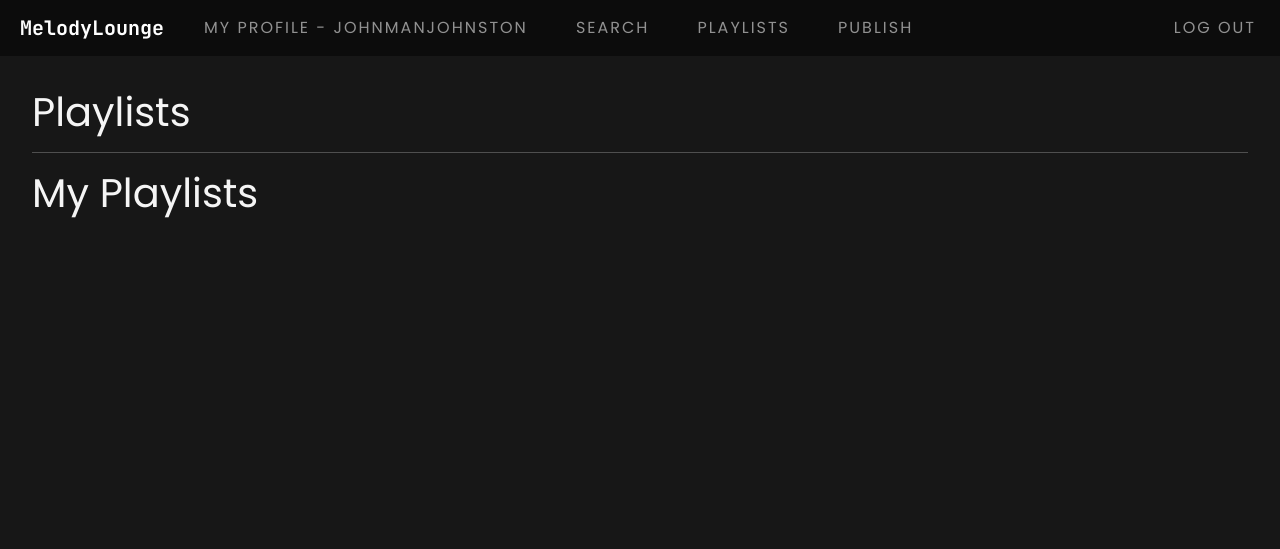
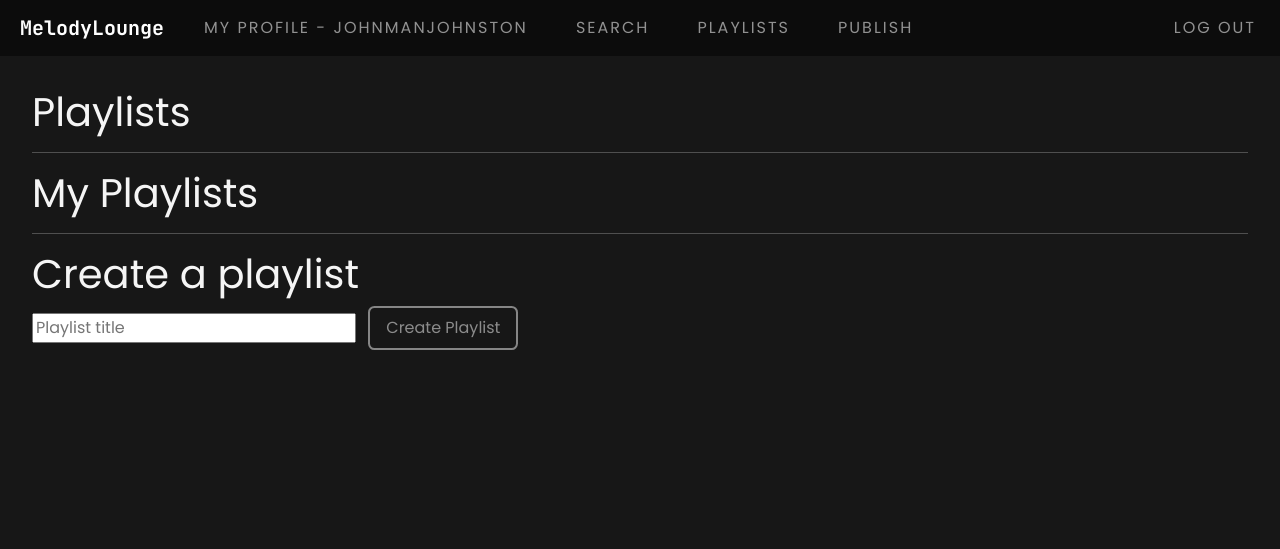
Before and after one commit to johnmanjohnston/melodylounge, a Django app: page / in a window 1280 px wide, after a click on "PLAYLISTS". Shown: the top 549 px of the page. Run offline with Django 4.2, Linux system fonts and the light colour scheme; a user stored in the database is signed in; data comes from the database, SQL or seed files in the repository; both versions use the stored data as it was after the commit; data that the repository does not hold is empty; some libraries are stand-ins or nearby versions; some web fonts are replaced.

Commit message:
Playlist creation

```diff
--- a/capstone/melodylounge/static/melodylounge/playlist.js
+++ b/capstone/melodylounge/static/melodylounge/playlist.js
@@ -46,6 +46,22 @@ function show_songs_in_playlist(id, playlistTitle) {
 console.log("playlist.js loaded")
 var myPlaylistsContainer = document.querySelector("#my-playlists-container");
 var myPlaylists = {};
+
+var newPlaylistForm = document.querySelector("#new-playlist-form");
+newPlaylistForm.addEventListener("submit", newPlaylist)
+function newPlaylist(ev) {
+    ev.preventDefault();
+    var title = ev.target["title"].value;
+
+    fetch("new_playlist", {
+        method: "post",
+        body: JSON.stringify({
+            "title": title
+        })
+    }).then(response => response.text()).then(result => {
+        updatePlaylistList()
+    })
+}
 
 function updatePlaylistList() {
     fetch(`get_playlists_by_user/${USERNAME}`).then(response => response.json()).then(result => {
--- a/capstone/melodylounge/templates/melodylounge/index.html
+++ b/capstone/melodylounge/templates/melodylounge/index.html
@@ -20,6 +20,12 @@
     <hr>
     <h1>My Playlists</h1>
     <div id="my-playlists-container"></div>
+    <hr>
+    <h1>Create a playlist</h1>
+    <form id="new-playlist-form">
+        <input type="text" name="title" placeholder="Playlist title">
+        <input type="submit" value="Create Playlist">
+    </form>
 </div>
 
 <div id="profile-tab" class="tab">
--- a/capstone/melodylounge/urls.py
+++ b/capstone/melodylounge/urls.py
@@ -18,6 +18,7 @@ urlpatterns = [
     path("remove_song_from_playlist", views.remove_song_from_playlist, name="remove_song_from_playlist"),
 
     path("rename_playlist", views.rename_playlist, name="rename_playlist"),
+    path("new_playlist", views.new_playlist, name="new_plalist"),
 ]
 
 from django.conf import settings
--- a/capstone/melodylounge/views.py
+++ b/capstone/melodylounge/views.py
@@ -180,3 +180,12 @@ def rename_playlist(request):
     playlist.save()
 
     return HttpResponse("Playlist renamed")
+
+def new_playlist(request):
+    user = User.objects.get(id=request.user.id)
+    title = json.loads(request.body)["title"]
+
+    playlist = Playlist(author=user, title=title)
+    playlist.save()
+
+    return HttpResponse("New playlist created.")
```
Also changed, not shown: capstone/db.sqlite3.
